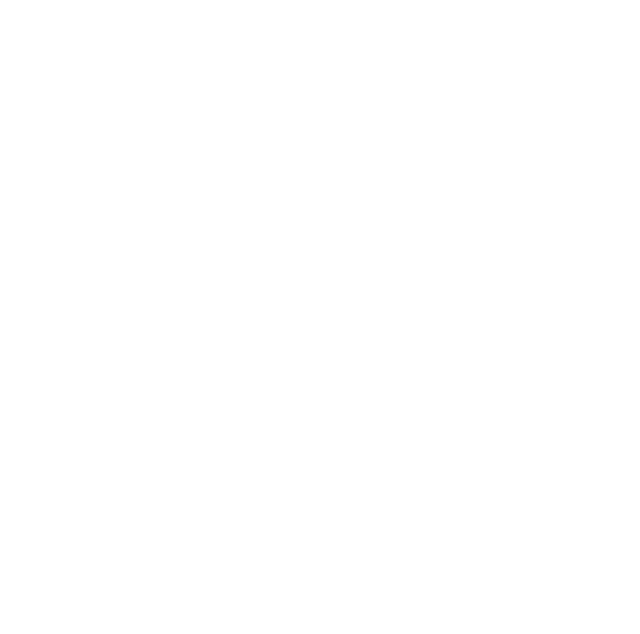
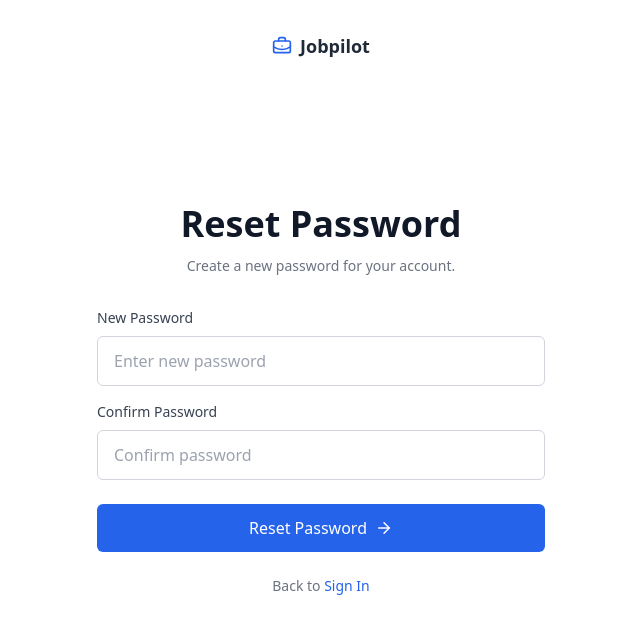
Before and after one commit to CDAC-AC-Project/Job-Portal, a React (Vite) app in the folder Frontend/: page /reset-password in a window 1280 px wide. Before the commit this address had no page. Shown: the top 634 px of the page, without its empty margins (319-959 px from the left). Built offline with nearby package versions, Linux system fonts and the light colour scheme.

Commit message:
Added reset password page

```diff
--- a/Frontend/src/components/auth/ForgotPasswordForm.jsx
+++ b/Frontend/src/components/auth/ForgotPasswordForm.jsx
@@ -2,9 +2,12 @@
 import { FcGoogle } from "react-icons/fc";
 import { BriefcaseBusiness, ArrowRight } from "lucide-react";
 import { Link } from "react-router-dom";
+import { useNavigate } from "react-router-dom";
 
 const ForgotPasswordForm = () => {
-  return (
+  const navigate = useNavigate();
+
+  return  (
     <div className="flex flex-col justify-center px-10 lg:px-24">
       {/* Logo */}
       <div className="absolute top-8 left-10 flex items-center gap-2">
@@ -47,10 +50,13 @@
         />
 
         {/* Button */}
-        <button className="mt-5 w-full bg-blue-600 hover:bg-blue-700 text-white py-3 rounded-md flex items-center justify-center gap-2 transition">
-          Reset Password
-          <ArrowRight size={18} />
-        </button>
+        <button
+         onClick={() => navigate("/reset-password")}
+         className="mt-5 w-full bg-blue-600 hover:bg-blue-700 text-white py-3 rounded-md flex items-center justify-center gap-2 transition"
+        >
+       Reset Password
+       <ArrowRight size={18} />
+       </button>
 
         {/* Divider */}
         <div className="flex items-center my-8">
--- /dev/null
+++ b/Frontend/src/pages/auth/ResetPassword.jsx
@@ -0,0 +1,71 @@
+import { ArrowRight, BriefcaseBusiness } from "lucide-react";
+import { Link } from "react-router-dom";
+
+const ResetPassword = () => {
+  return (
+    <div className="min-h-screen flex flex-col justify-center items-center bg-white px-4">
+      {/* Logo */}
+      <div className="absolute top-8 flex items-center gap-2">
+        <BriefcaseBusiness className="w-5 h-5 text-blue-600" />
+        <span className="font-semibold text-gray-800 text-lg">
+          Jobpilot
+        </span>
+      </div>
+
+      <div className="w-full max-w-md">
+        <h1 className="text-4xl font-semibold text-gray-900 mb-3 text-center">
+          Reset Password
+        </h1>
+
+        <p className="text-gray-500 text-sm text-center mb-8">
+          Create a new password for your account.
+        </p>
+
+        {/* New Password */}
+        <div className="mb-4">
+          <label className="block text-sm font-medium text-gray-700 mb-2">
+            New Password
+          </label>
+
+          <input
+            type="password"
+            placeholder="Enter new password"
+            className="w-full border border-gray-300 rounded-md px-4 py-3 outline-none focus:border-blue-500"
+          />
+        </div>
+
+        {/* Confirm Password */}
+        <div className="mb-6">
+          <label className="block text-sm font-medium text-gray-700 mb-2">
+            Confirm Password
+          </label>
+
+          <input
+            type="password"
+            placeholder="Confirm password"
+            className="w-full border border-gray-300 rounded-md px-4 py-3 outline-none focus:border-blue-500"
+          />
+        </div>
+
+        {/* Submit Button */}
+        <button className="w-full bg-blue-600 hover:bg-blue-700 text-white py-3 rounded-md flex items-center justify-center gap-2 transition">
+          Reset Password
+          <ArrowRight size={18} />
+        </button>
+
+        {/* Back to Login */}
+        <p className="text-center text-sm text-gray-500 mt-6">
+          Back to{" "}
+          <Link
+            to="/login"
+            className="text-blue-600 font-medium hover:underline"
+          >
+            Sign In
+          </Link>
+        </p>
+      </div>
+    </div>
+  );
+};
+
+export default ResetPassword;
--- a/Frontend/src/routes/AuthRoutes.jsx
+++ b/Frontend/src/routes/AuthRoutes.jsx
@@ -4,6 +4,7 @@
 import Register from "../pages/auth/Register.jsx";
 import VerifyEmail from "../pages/auth/VerifyEmail.jsx";
 import ForgotPassword from "../pages/auth/ForgotPassword.jsx";
+import ResetPassword from "../pages/auth/ResetPassword";
 
 const AuthRoutes = (
   <>
@@ -11,7 +12,8 @@
     <Route path="/register" element={<Register />} />
     <Route path="/verify-email" element={<VerifyEmail />} />
     <Route path="/forgot-password" element={<ForgotPassword />} />
-
+    <Route path="/reset-password" element={<ResetPassword />}
+/>
   </>
 );
 
```
